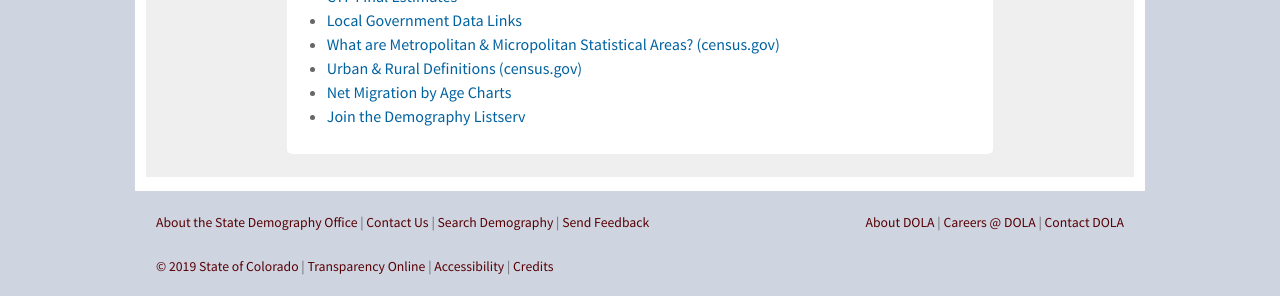
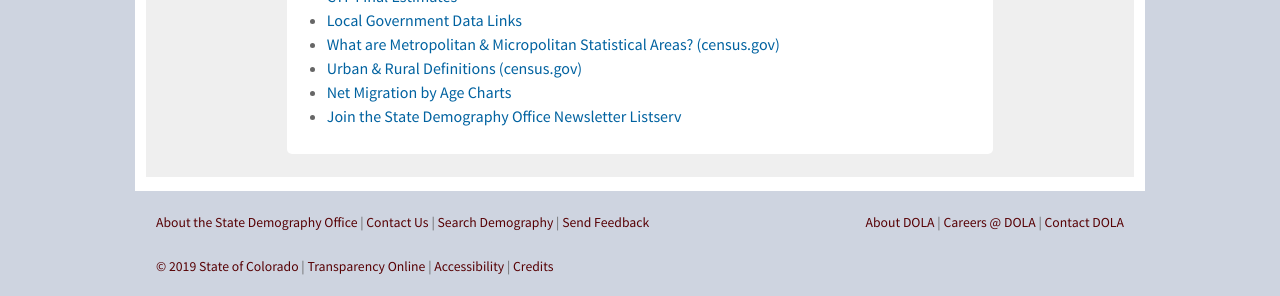
Before and after one commit to TBleess/Website_New, a Jekyll site: the page built from pages/0_Homepage_and_Footer_Links/index.md, in a window 1280 px wide. Shown: the part 1106-1402 px from the top of the page. Built offline with Jekyll 4.4.1, drawn with Linux system fonts in a browser that asks for light colours.

Commit message:
Update infobox.yml

```diff
--- a/_data/infobox.yml
+++ b/_data/infobox.yml
@@ -39,5 +39,5 @@
   url: "http://www.census.gov/geo/reference/ua/urban-rural-2010.html"
 - name: "Net Migration by Age Charts"
   url: "https://gis.dola.colorado.gov/apps/netmigration_dashboard/"
-- name: "Join the Demography Listserv"
+- name: "Join the State Demography Office Newsletter Listserv"
   url: "http://eepurl.com/gJPtZH"
```
